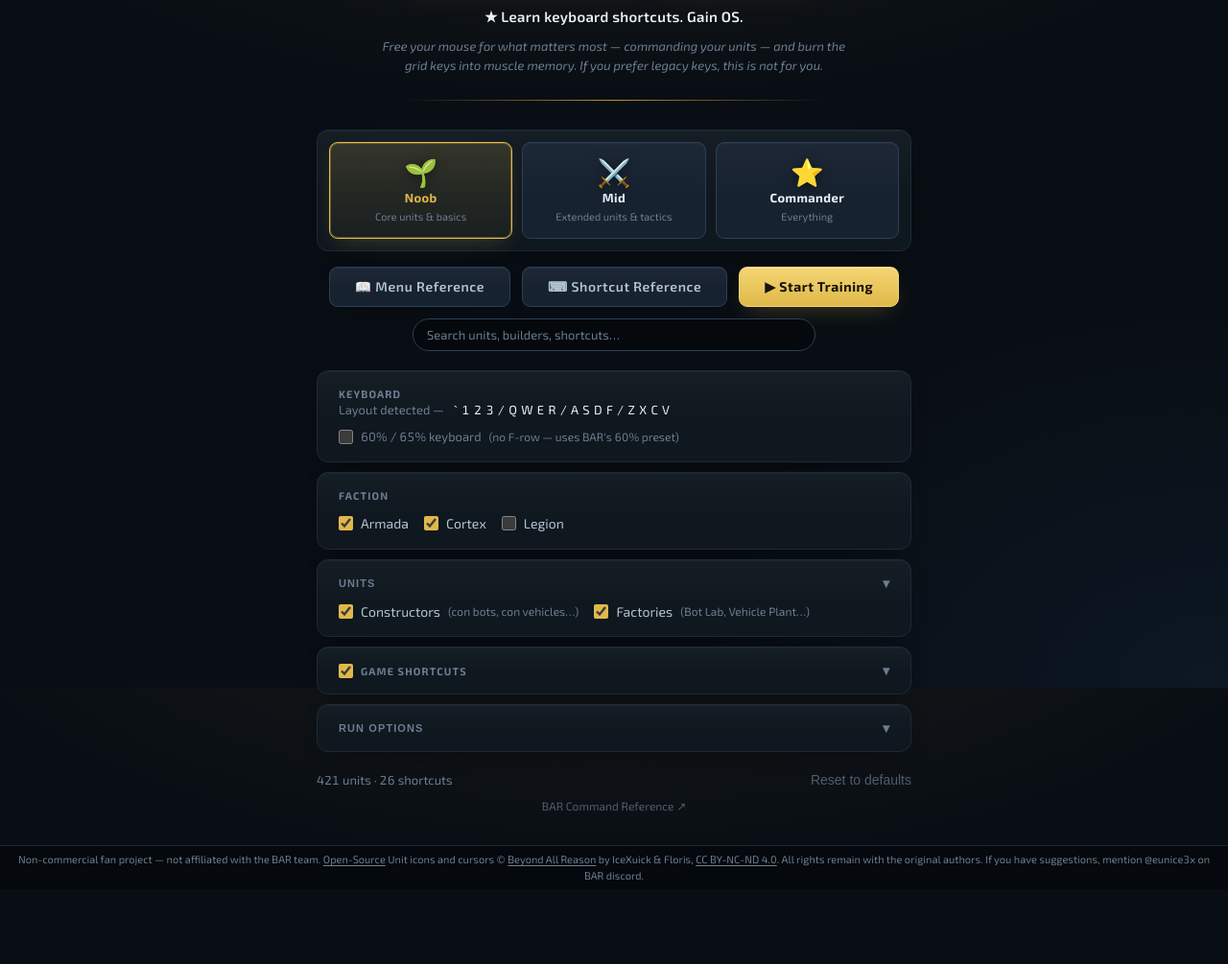
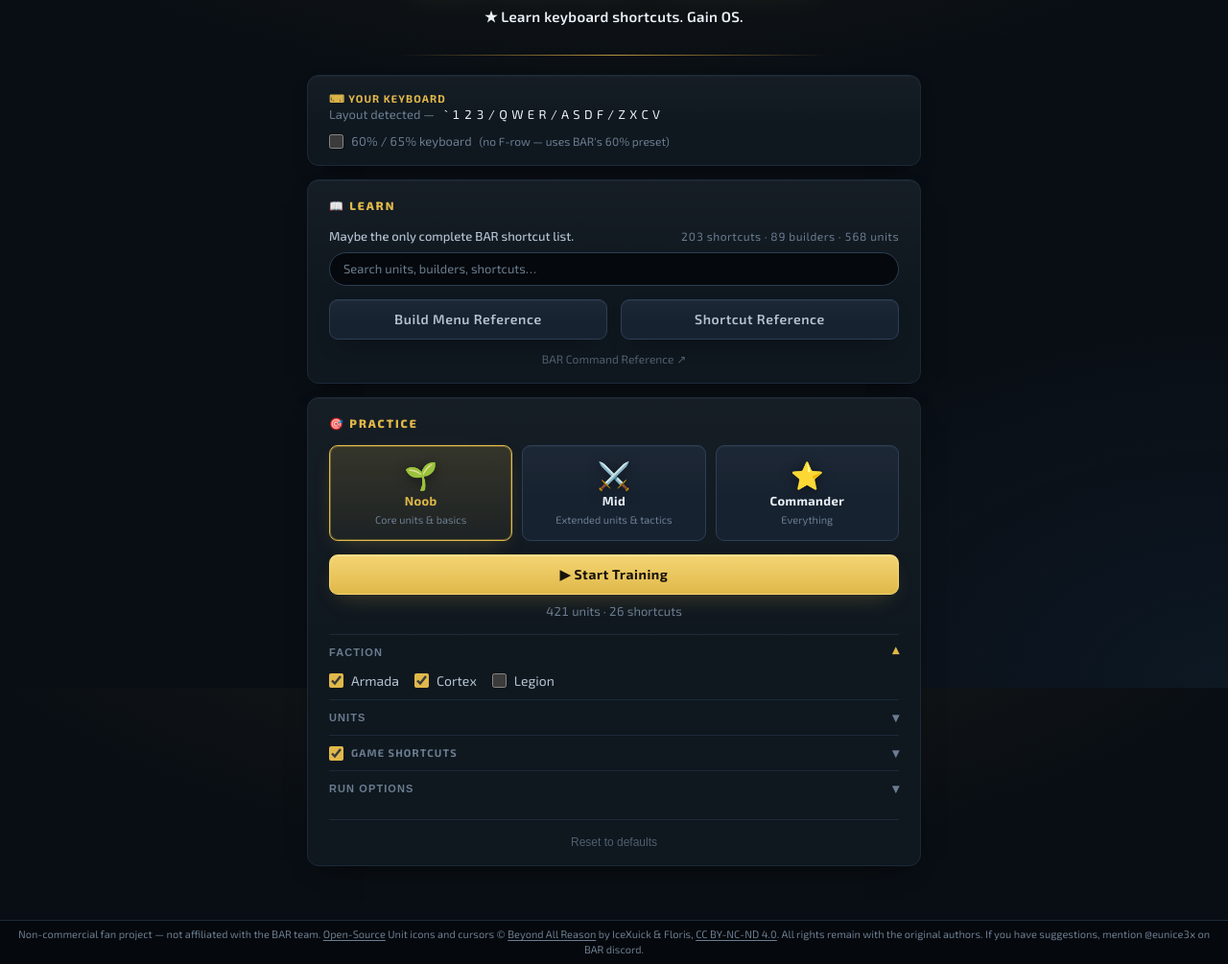
Before and after one commit to eun-ice/bar-hotkey-trainer, a website: page index.html in a window 1280 px wide. Shown: the part 83-1088 px from the top of the page at 96% size. Before the commit the page ends 1010 px from the top, so only its background shows below. Drawn offline with Linux system fonts and the light colour scheme; no server answers.

Commit message:
nicer front page

```diff
--- a/index.html
+++ b/index.html
@@ -7,7 +7,7 @@
   <link rel="preconnect" href="https://fonts.googleapis.com">
   <link rel="preconnect" href="https://fonts.gstatic.com" crossorigin>
   <link href="https://fonts.googleapis.com/css2?family=Exo+2:ital,wght@0,400;0,500;0,600;0,700;0,800;1,400&display=swap" rel="stylesheet">
-  <link rel="stylesheet" href="style.css?v=87">
+  <link rel="stylesheet" href="style.css?v=100">
   <script defer src="/_vercel/insights/script.js"></script>
 </head>
 <body>
@@ -27,12 +27,73 @@
     <header class="setup-welcome">
       <h1>BAR Hotkey Trainer</h1>
       <p class="setup-tagline">★ Learn keyboard shortcuts. Gain OS.</p>
-      <p class="setup-desc">Free your mouse for what matters most — commanding your units — and burn the grid keys into muscle memory. If you prefer legacy keys, this is not for you.</p>
     </header>
 
-    <div class="setup-form">
+    <!-- The keyboard sits above both columns because it drives both: the references
+         print the keys of this layout and the trainer judges presses against it. -->
+    <section class="setup-section setup-keyboard">
+      <div class="setup-section-head">
+        <h2 class="setup-section-title">⌨ Your keyboard</h2>
+      </div>
+      <!-- Manual pick — hidden when the browser can report the real layout -->
+      <div class="radio-group radio-group-inline" id="keyboard-manual-row">
+        <label class="radio-label"><input type="radio" name="keyboard" value="qwerty"> QWERTY</label>
+        <label class="radio-label"><input type="radio" name="keyboard" value="qwertz"> QWERTZ</label>
+      </div>
+      <div id="keyboard-detected-row" class="kbd-detected hidden">
+        <span class="kbd-detected-label">Layout detected</span>
+        <span id="keyboard-detected-keys" class="kbd-detected-keys"></span>
+      </div>
+      <p id="keyboard-nodetect-hint" class="kbd-nodetect hidden">
+        Only Chromium browsers (Chrome, Edge, Opera) can detect the layout — including
+        AZERTY and others.
+      </p>
+      <div class="setup-keyboard-opts">
+        <label class="setup-checkbox-row" id="swap-cmd-alt-row">
+          <input type="checkbox" id="swap-cmd-alt" checked>
+          Swap ⌘ Cmd ↔ ⌥ Alt
+        </label>
+        <label class="setup-checkbox-row">
+          <input type="checkbox" id="compact-60">
+          60% / 65% keyboard <span class="key-hint">(no F-row — uses BAR's 60% preset)</span>
+        </label>
+      </div>
+    </section>
 
-      <section class="setup-section difficulty-section">
+    <div class="setup-columns">
+
+      <!-- ── Learn ── -->
+      <section class="setup-section setup-column setup-learn">
+        <div class="setup-eyebrow-row">
+          <p class="setup-eyebrow">📖 Learn</p>
+        </div>
+        <div class="setup-claim-row">
+          <p class="setup-claim">Maybe the only complete BAR shortcut list.</p>
+          <!-- Filled from the data files once they are loaded, so it never drifts from them -->
+          <p id="setup-stats" class="setup-stats"></p>
+        </div>
+        <!-- The same search as on the two reference screens; a hit opens the reference it
+             lives in, so nobody has to guess which screen holds a unit or a shortcut. -->
+        <div class="ref-search setup-search">
+          <input type="search" class="browse-search ref-search-input"
+                 placeholder="Search units, builders, shortcuts…" aria-label="Search the references">
+          <div class="ref-search-results hidden"></div>
+        </div>
+        <div class="setup-learn-links">
+          <div class="setup-learn-link">
+            <a id="btn-browse" class="btn-action">Build Menu Reference</a>
+          </div>
+          <div class="setup-learn-link">
+            <a id="btn-browse-shortcuts" class="btn-action">Shortcut Reference</a>
+          </div>
+        </div>
+        <p class="setup-ext-row"><a class="setup-ext-link" href="https://www.beyondallreason.info/commands-2-0-grid" target="_blank" rel="noopener">BAR Command Reference ↗</a></p>
+      </section>
+
+      <!-- ── Practice ── -->
+      <section class="setup-section setup-column setup-practice">
+        <p class="setup-eyebrow">🎯 Practice</p>
+
         <div class="difficulty-cards">
           <label class="difficulty-card">
             <input type="radio" name="difficulty" value="noob">
@@ -59,76 +120,38 @@
             </span>
           </label>
         </div>
-      </section>
 
-      <!-- Actions sit here, not at the bottom: with layout autodetection almost nobody
-           needs to touch the settings below, so the buttons stay above the fold. -->
-      <div class="setup-actions">
-        <div class="setup-action-btns">
-          <a id="btn-browse" class="btn-action">📖 Menu Reference</a>
-          <a id="btn-browse-shortcuts" class="btn-action">⌨ Shortcut Reference</a>
+        <div class="setup-start-row">
           <button id="btn-start" class="btn-action btn-action-primary">▶ Start Training</button>
-        </div>
-        <!-- The same search as on the two reference screens; a hit opens the reference it
-             lives in, so nobody has to guess which screen holds a unit or a shortcut. -->
-        <div class="ref-search setup-search">
-          <input type="search" class="browse-search ref-search-input"
-                 placeholder="Search units, builders, shortcuts…" aria-label="Search the references">
-          <div class="ref-search-results hidden"></div>
-        </div>
+          <span id="builder-count" class="builder-count"></span>
         </div>
 
-      <section class="setup-section">
+        <!-- Settings fold below the button: with layout autodetection almost nobody
+             needs to touch them, so the button stays above them. -->
+        <div class="setup-folds">
+
+          <div class="setup-fold">
             <div class="setup-section-head">
-          <h2 class="setup-section-title">Keyboard</h2>
+              <button class="btn-adv btn-adv-full" data-target="adv-faction"><span class="setup-section-title">Faction</span> <span class="adv-chevron">▾</span></button>
             </div>
-        <!-- Manual pick — hidden when the browser can report the real layout -->
-        <div class="radio-group radio-group-inline" id="keyboard-manual-row">
-          <label class="radio-label"><input type="radio" name="keyboard" value="qwerty"> QWERTY</label>
-          <label class="radio-label"><input type="radio" name="keyboard" value="qwertz"> QWERTZ</label>
-        </div>
-        <div id="keyboard-detected-row" class="kbd-detected hidden">
-          <span class="kbd-detected-label">Layout detected</span>
-          <span id="keyboard-detected-keys" class="kbd-detected-keys"></span>
-        </div>
-        <p id="keyboard-nodetect-hint" class="kbd-nodetect hidden">
-          Only Chromium browsers (Chrome, Edge, Opera) can detect the layout — including
-          AZERTY and others.
-        </p>
-        <label class="setup-checkbox-row" id="swap-cmd-alt-row">
-          <input type="checkbox" id="swap-cmd-alt" checked>
-          Swap ⌘ Cmd ↔ ⌥ Alt
-        </label>
-        <label class="setup-checkbox-row">
-          <input type="checkbox" id="compact-60">
-          60% / 65% keyboard <span class="key-hint">(no F-row — uses BAR's 60% preset)</span>
-        </label>
-      </section>
-
-      <section class="setup-section">
-        <div class="setup-section-head">
-          <h2 class="setup-section-title">Faction</h2>
-        </div>
+            <div id="adv-faction" class="adv-section">
               <div class="check-group check-group-inline">
                 <label class="check-label"><input type="checkbox" name="faction" value="armada" checked> Armada</label>
                 <label class="check-label"><input type="checkbox" name="faction" value="cortex" checked> Cortex</label>
                 <label class="check-label"><input type="checkbox" name="faction" value="legion"> Legion</label>
               </div>
-      </section>
+            </div>
+          </div>
 
-      <section class="setup-section">
+          <div class="setup-fold">
             <div class="setup-section-head">
-          <button class="btn-adv btn-adv-row" data-target="adv-units">
-            <span class="setup-section-title">Units</span>
-            <span class="adv-chevron">▾</span>
-          </button>
+              <button class="btn-adv btn-adv-full" data-target="adv-units"><span class="setup-section-title">Units</span> <span class="adv-chevron">▾</span></button>
             </div>
-        <div class="check-group check-group-inline">
+            <div id="adv-units" class="adv-section">
+              <div class="check-group">
                 <label class="check-label"><input type="checkbox" name="buildertype" value="constructor" checked> Constructors <span class="key-hint">(con bots, con vehicles…)</span></label>
                 <label class="check-label"><input type="checkbox" name="buildertype" value="factory" checked> Factories <span class="key-hint">(Bot Lab, Vehicle Plant…)</span></label>
               </div>
-        <div id="adv-units" class="adv-section">
-          <div class="adv-divider"></div>
               <p class="setup-sub-label">Tier</p>
               <div class="check-group">
                 <label class="check-label"><input type="checkbox" name="tier" value="0" checked> Commander</label>
@@ -138,9 +161,9 @@
                 <label class="check-label"><input type="checkbox" name="tier" value="optional" id="cb-optional" checked> Minelayers</label>
               </div>
             </div>
-      </section>
+          </div>
 
-      <section class="setup-section">
+          <div class="setup-fold">
             <div class="setup-section-head">
               <label class="check-label setup-section-toggle">
                 <input type="checkbox" id="shortcuts-master" checked>
@@ -149,7 +172,6 @@
               <button class="btn-adv btn-adv-expand" data-target="adv-shortcuts"><span class="adv-chevron">▾</span></button>
             </div>
             <div id="adv-shortcuts" class="adv-section">
-          <div class="adv-divider"></div>
               <div class="adv-shortcuts-header">
                 <button id="btn-shortcuts-toggle" class="btn-toggle-all">Select all</button>
               </div>
@@ -169,14 +191,13 @@
                 <label class="check-label"><input type="checkbox" name="shortcuts" value="game" checked> Game</label>
               </div>
             </div>
-      </section>
+          </div>
 
-      <section class="setup-section">
+          <div class="setup-fold">
             <div class="setup-section-head">
-          <button class="btn-adv btn-adv-full" data-target="adv-run">Run Options <span class="adv-chevron">▾</span></button>
+              <button class="btn-adv btn-adv-full" data-target="adv-run"><span class="setup-section-title">Run Options</span> <span class="adv-chevron">▾</span></button>
             </div>
             <div id="adv-run" class="adv-section">
-          <div class="adv-divider"></div>
               <div class="adv-run-grid">
                 <div>
                   <p class="setup-sub-label">Build Menu Hint</p>
@@ -224,18 +245,15 @@
                 Build queue modifiers (Shift / Space)
               </label>
             </div>
-      </section>
+          </div>
 
         </div>
 
-    <!-- The count summarises the settings above it, so it stays at the end -->
-    <div class="setup-count-row">
-      <span id="builder-count" class="builder-count"></span>
+        <div class="setup-column-foot">
           <button id="btn-reset-defaults" class="btn-link">Reset to defaults</button>
         </div>
+      </section>
 
-    <div class="setup-reference-link">
-      <a href="https://www.beyondallreason.info/commands-2-0-grid" target="_blank" rel="noopener">BAR Command Reference ↗</a>
     </div>
 
   </div>
@@ -581,6 +599,6 @@
   All rights remain with the original authors. If you have suggestions, mention @eunice3x on BAR discord.
 </footer>
 
-<script src="app.js?v=147" type="module"></script>
+<script src="app.js?v=160" type="module"></script>
 </body>
 </html>
--- a/style.css
+++ b/style.css
@@ -161,13 +161,13 @@ body:has(#screen-shortcuts.active) { height: 100vh }
   justify-content: flex-start;
   padding: 40px 16px 32px;
 }
-.setup-wrap { width: 100%; max-width: 620px; margin: 0 auto }
+.setup-wrap { width: 100%; max-width: 640px; margin: 0 auto }
 
 .setup-welcome {
   position: relative;
   text-align: center;
-  margin-bottom: 30px;
-  padding-bottom: 26px;
+  margin-bottom: 20px;
+  padding-bottom: 20px;
 }
 /* A gold hairline that fades out at both ends closes the header off from the form */
 .setup-welcome::after {
@@ -199,21 +199,7 @@ body:has(#screen-shortcuts.active) { height: 100vh }
   margin: 10px 0 10px;
   letter-spacing: .02em;
 }
-.setup-desc {
-  font-size: 13px;
-  color: var(--text-dim);
-  max-width: 500px;
-  margin: 0 auto;
-  line-height: 1.6;
-  font-style: italic;
-}
-
-.setup-form {
-  display: flex;
-  flex-direction: column;
-  gap: 10px;
-  margin-bottom: 20px;
-}
+
 .setup-section {
   background: var(--panel-sheen), var(--bg-panel);
   border: 1px solid var(--border);
@@ -461,8 +447,6 @@ body:has(#screen-shortcuts.active) { height: 100vh }
 
 /* ─── Difficulty selector ────────────────────────────────────────────────── */
 
-.difficulty-section { padding: 12px }
-
 .difficulty-cards {
   display: flex;
   gap: 10px;
@@ -532,35 +516,67 @@ body:has(#screen-shortcuts.active) { height: 100vh }
 
 /* ─────────────────────────────────────────────────────────────────────────── */
 
-/* Sits between the difficulty cards and the settings, so a little breathing room
-   on both sides keeps it from reading as part of either. */
-.setup-actions {
+/* ─── Keyboard block ─────────────────────────────────────────────────────── */
+/* Above both cards, because it decides what both of them show */
+.setup-keyboard { margin-top: 4px }
+.setup-keyboard .setup-section-title { color: var(--accent) }
+.setup-keyboard-opts { display: flex; flex-wrap: wrap; gap: 0 24px }
+
+/* ─── Learn / Practice columns ───────────────────────────────────────────── */
+/* Learn is two buttons, Practice is a form; stacked, with the short one first */
+.setup-columns {
   display: flex;
   flex-direction: column;
-  align-items: center;
-  gap: 12px;
-  padding: 6px 0 10px;
-}
-.setup-count-row {
-  display: flex;
-  align-items: center;
-  justify-content: space-between;
-  width: 100%;
-  gap: 16px;
-  margin-bottom: 10px;
-}
+  gap: 14px;
+  margin: 14px 0 24px;
+}
+.setup-column {
+  display: flex;
+  flex-direction: column;
+  gap: 14px;
+  padding: 18px 22px 16px;
+}
+.setup-eyebrow {
+  font-size: 12px;
+  font-weight: 800;
+  letter-spacing: .16em;
+  text-transform: uppercase;
+  color: var(--accent);
+}
+.setup-eyebrow-row { display: flex; align-items: baseline; gap: 12px }
+/* The claim on the left, the numbers that back it on the right, directly above the search */
+.setup-claim-row { display: flex; align-items: baseline; justify-content: space-between; flex-wrap: wrap; gap: 2px 16px; margin-bottom: -6px }
+.setup-claim { font-size: 13px; font-weight: 500; color: var(--text) }
+.setup-stats { font-size: 12px; color: var(--text-dim); letter-spacing: .04em; min-height: 16px }
+.setup-learn .setup-search { max-width: none }
+.setup-ext-link { font-size: 12px; color: var(--text-dim); text-decoration: none; opacity: .7 }
+.setup-ext-link:hover { opacity: 1; text-decoration: underline }
+.setup-ext-row { text-align: center; margin-top: -4px }
+.setup-learn-links { display: grid; grid-template-columns: 1fr 1fr; gap: 14px }
+.setup-learn-link .btn-action { width: 100% }
+.setup-column-foot {
+  margin-top: auto;
+  padding-top: 14px;
+  border-top: 1px solid var(--border);
+  font-size: 12px;
+  text-align: center;
+}
+.setup-start-row {
+  display: flex;
+  flex-direction: column;
+  align-items: center;
+  gap: 8px;
+}
+.setup-start-row .btn-action { width: 100% }
 .builder-count { color: var(--text-dim); font-size: 13px; min-height: 18px }
-.setup-reference-link { font-size: 12px; color: var(--text-dim); text-align: center }
-.setup-reference-link a { color: var(--text-dim); text-decoration: none; opacity: .7 }
-.setup-reference-link a:hover { opacity: 1; text-decoration: underline }
 .btn-link { background: none; border: none; padding: 0; cursor: pointer; font-size: inherit; color: var(--text-dim); opacity: .7 }
 .btn-link:hover { opacity: 1; text-decoration: underline; color: var(--text-dim) }
-.setup-action-btns {
-  display: flex;
-  gap: 12px;
-  flex-wrap: wrap;
-  justify-content: center;
-}
+
+/* The settings fold under the Start button as hairline-divided rows */
+.setup-folds { display: flex; flex-direction: column }
+.setup-fold { border-top: 1px solid var(--border); padding: 10px 0 }
+.setup-fold .setup-section-head + .adv-section.adv-open { margin-top: 12px }
+.setup-fold .adv-section .setup-sub-label:first-of-type { margin-top: 12px }
 .btn-action {
   padding: 13px 26px;
   background: var(--panel-sheen), var(--bg-panel2);
@@ -2300,6 +2316,12 @@ a.slot:not(.empty):hover img { transform: scale(1.05) }
    of width that a phone does not have. Stack them instead — list on top with its
    own scroll, the menu below. */
 @media (max-width: 720px) {
+  .setup-learn-links { grid-template-columns: 1fr }
+  .setup-keyboard-opts { flex-direction: column }
+  /* The 60% label plus its hint is wider than a phone; let the hint drop a line */
+  .setup-keyboard-opts .setup-checkbox-row { flex-wrap: wrap }
+  /* The topbar rule above sends every search box last; in the Learn card it stays put */
+  .setup-learn .ref-search { order: 0 }
   /* Fitting both panes into one viewport is a desktop luxury. Stacked on a phone it
      leaves the build menu a sliver, so let the page scroll instead: list on top with
      its own scroll, menu below it at full height, footer after that. */
```
Also changed, not shown: app.js. Lines whose indentation alone changed are shown as unchanged.
